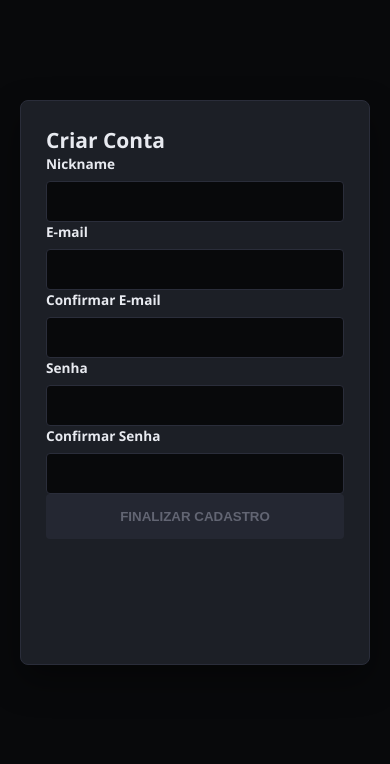
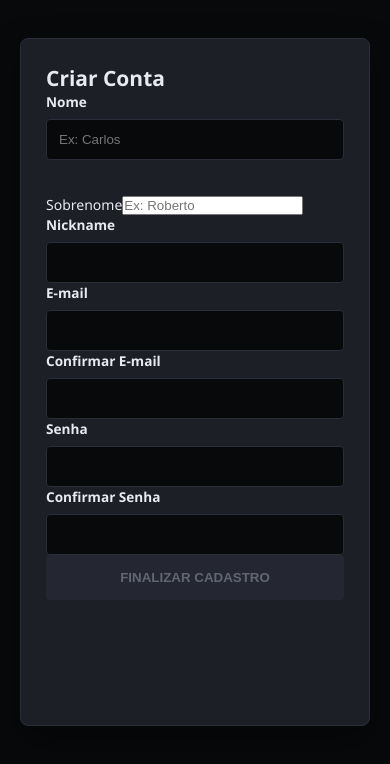
Before and after one commit to kaiquerios/EntregaP1A3, a React (Create React App) app: page / in a window 390 px wide. Shown: the top 764 px of the page. Built offline with nearby package versions, Linux system fonts and the light colour scheme; the HTML template or start-up script is replaced by a standard one.

Commit message:
Adicionando o campo de nome e sobrenome

```diff
--- a/src/pages/signUp/index.css
+++ b/src/pages/signUp/index.css
@@ -109,3 +109,18 @@
         padding: 25px;
     }
 }
+
+.form-row {
+    display: flex;
+    gap: 15px;
+}
+
+.form-row .form-field {
+    flex: 1;
+}
+
+@media (max-width: 480px) {
+    .form-row {
+        flex-direction: column;
+    }
+}
--- a/src/pages/signUp/index.js
+++ b/src/pages/signUp/index.js
@@ -3,6 +3,9 @@ import './index.css';
 
 function SignUp() {
     const [formData, setFormData] = useState({
+        firstName: '',
+        lastName: '',
+        birthdate: '',
         username: '',
         email: '',
         confirmEmail: '',
@@ -35,6 +38,9 @@ function SignUp() {
     };
 
     const isFormInvalid =
+        !formData.firstName ||
+        !formData.lastName ||
+        !formData.birthdate ||
         !formData.username ||
         !formData.email ||
         !formData.confirmEmail ||
@@ -46,6 +52,18 @@ function SignUp() {
             <div className="auth-card">
                 <form className="auth-form" onSubmit={handleSubmt}>
                     <h2>Criar Conta</h2>
+
+                    <div className="form-row">
+                        <div className="form-field">
+                            <label>Nome</label>
+                            <input type="text" name="firstName" placeholder="Ex: Carlos" onChange={handleChange} />
+                        </div>
+
+                        <div className="form-fiel">
+                            <label>Sobrenome</label>
+                            <input type="text" name="lastName" placeholder="Ex: Roberto" onChange={handleChange} />
+                        </div>
+                    </div>
 
                     <div className="form-field">
                         <label>Nickname</label>
```
